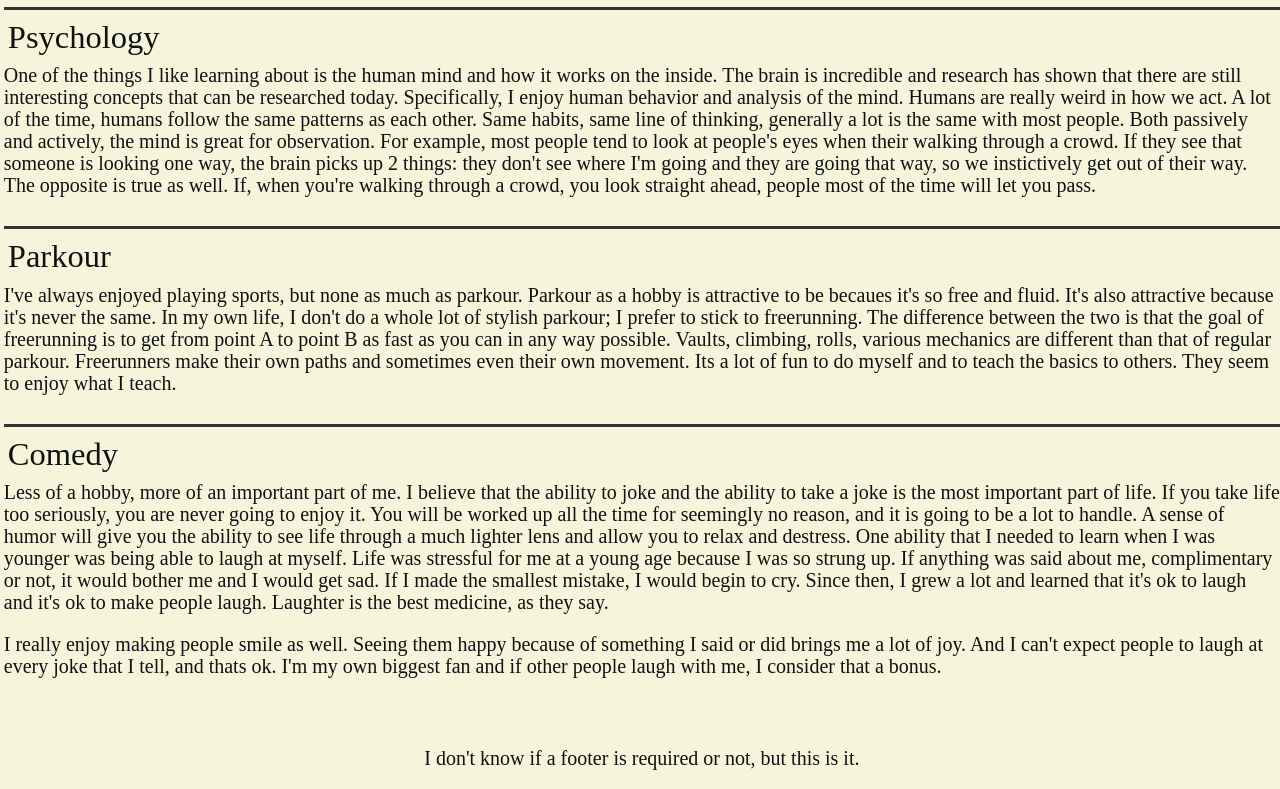
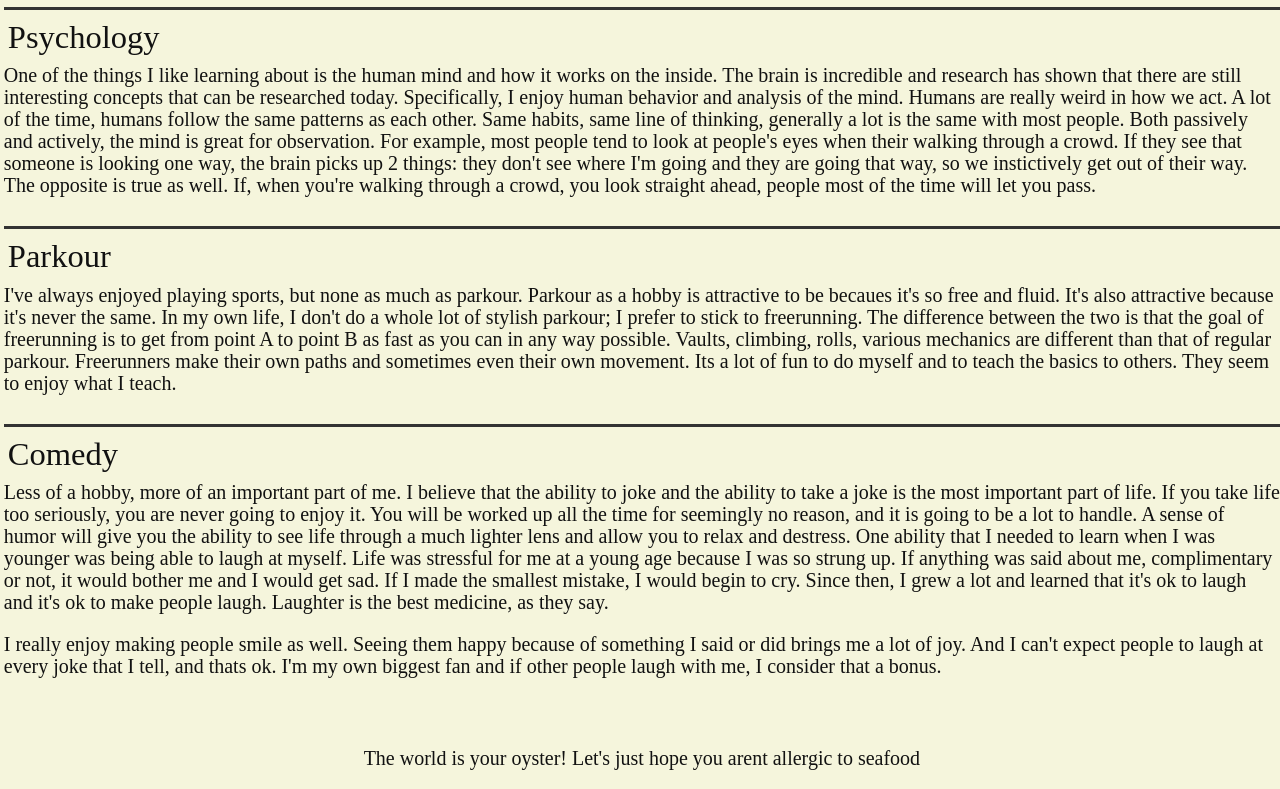
Before and after one commit to enzoferrario/enzoferrario.github.io, a plain HTML site: page hobbies/index.html in a window 1280 px wide. Shown: the part 701-1490 px from the top of the page. Drawn offline with Linux system fonts and the light colour scheme.

Commit message:
Add quotes to hobbies page

```diff
--- a/hobbies/index.html
+++ b/hobbies/index.html
@@ -135,7 +135,11 @@
       </article>
     </main>
     <footer id="footer">
-      <p>I don't know if a footer is required or not, but this is it.</p>
+      <p id="random-quote">
+        <script type="text/javascript" src="/js/main.js">
+          writeRandomQuote();
+        </script>
+      </p>
     </footer>
   </body>
 </html>
```
